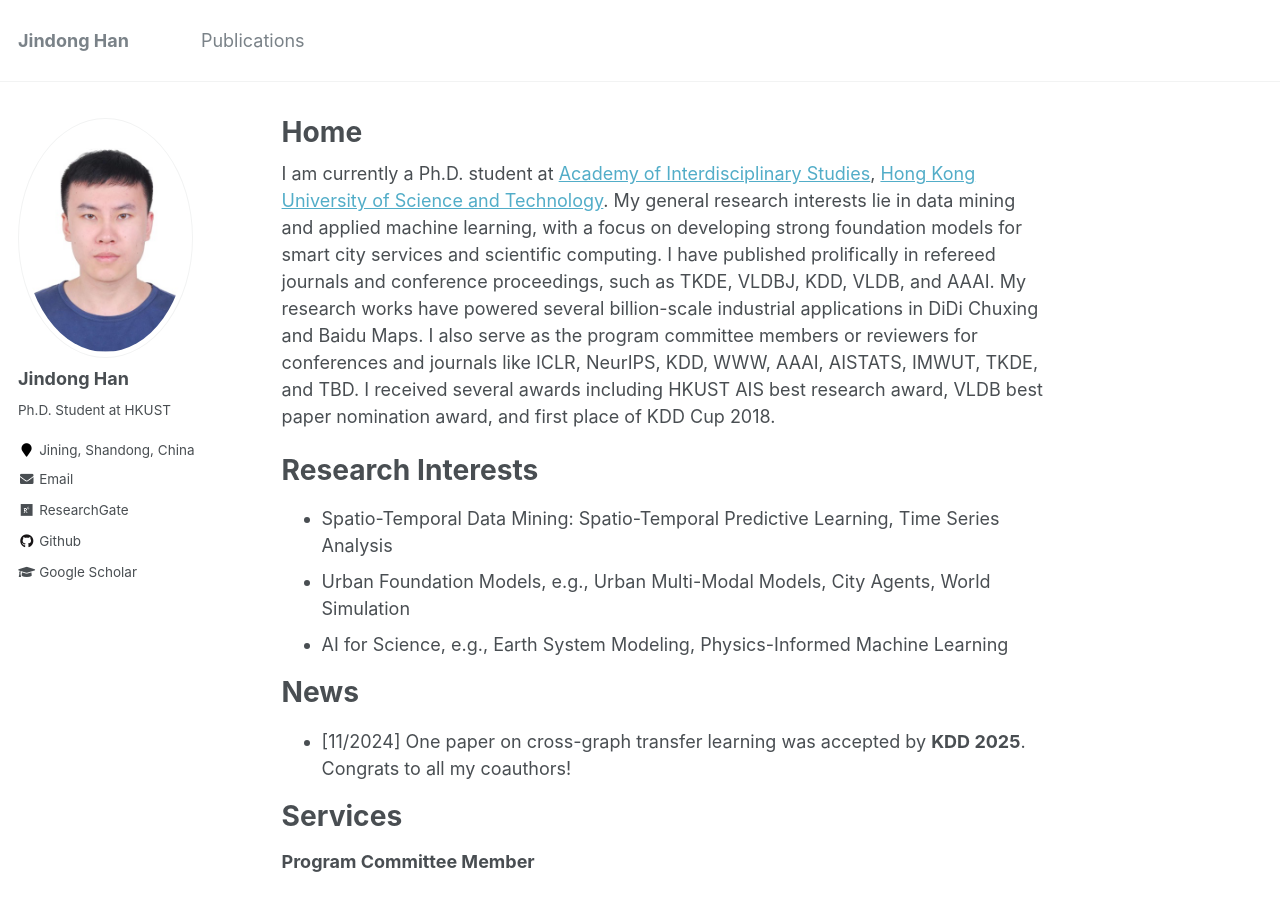
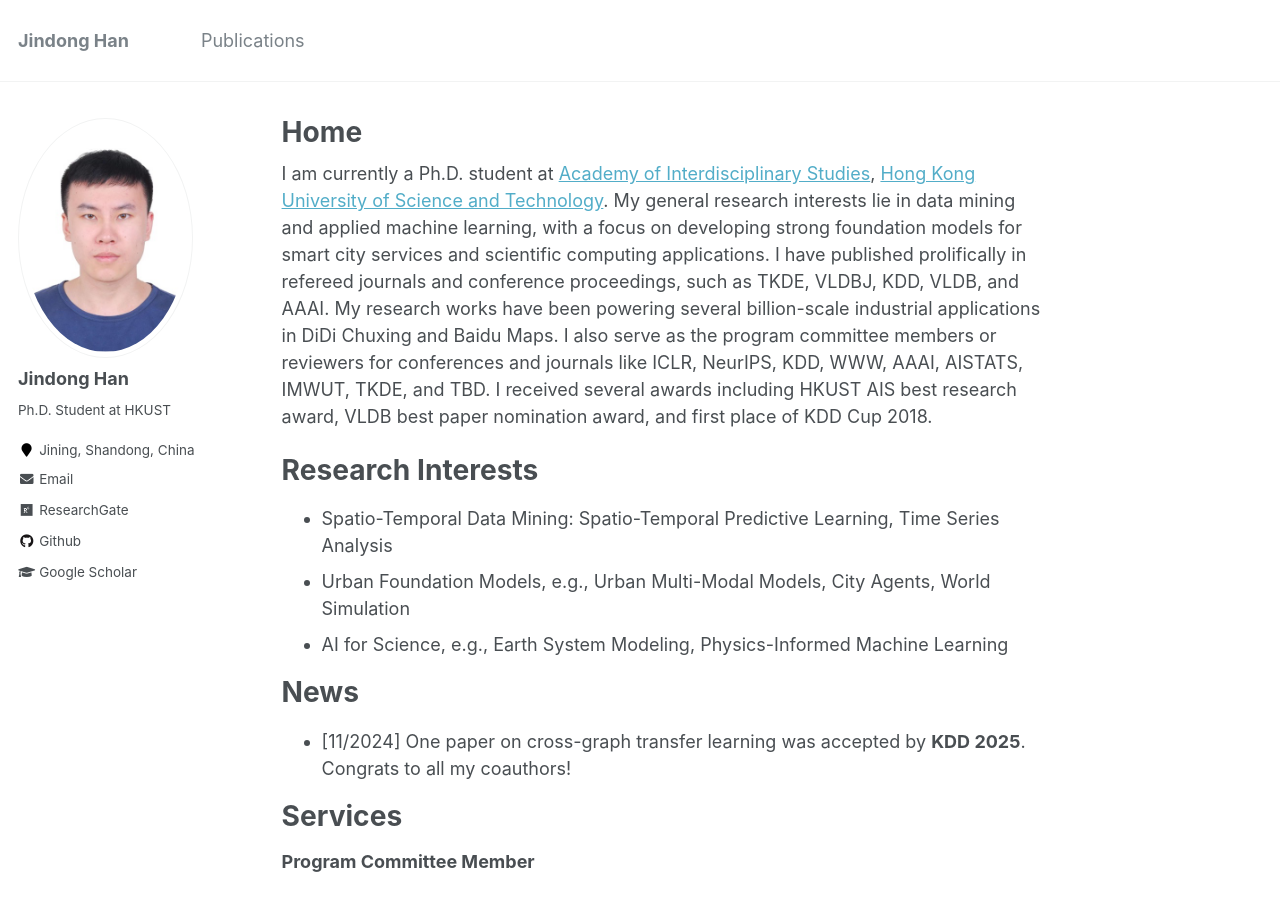
Before and after one commit to jhanao-hkust/jhanao-hkust.github.io, a Jekyll site: the page built from _pages/about.md, in a window 1280 px wide and 900 px high. Built offline with Jekyll 4.4.1, drawn with Linux system fonts in a browser that asks for light colours.

Commit message:
Update about.md

```diff
--- a/_pages/about.md
+++ b/_pages/about.md
@@ -8,7 +8,7 @@ redirect_from:
   - /about.html
 ---
 
-I am currently a Ph.D. student at [Academy of Interdisciplinary Studies](https://ais.hkust.edu.hk/), [Hong Kong University of Science and Technology](https://hkust.edu.hk/). My general research interests lie in data mining and applied machine learning, with a focus on developing strong foundation models for smart city services and scientific computing. I have published prolifically in refereed journals and conference proceedings, such as TKDE, VLDBJ, KDD, VLDB, and AAAI. My research works have powered several billion-scale industrial applications in DiDi Chuxing and Baidu Maps. I also serve as the program committee members or reviewers for conferences and journals like ICLR, NeurIPS, KDD, WWW, AAAI, AISTATS, IMWUT, TKDE, and TBD. I received several awards including HKUST AIS best research award, VLDB best paper nomination award, and first place of KDD Cup 2018.
+I am currently a Ph.D. student at [Academy of Interdisciplinary Studies](https://ais.hkust.edu.hk/), [Hong Kong University of Science and Technology](https://hkust.edu.hk/). My general research interests lie in data mining and applied machine learning, with a focus on developing strong foundation models for smart city services and scientific computing applications. I have published prolifically in refereed journals and conference proceedings, such as TKDE, VLDBJ, KDD, VLDB, and AAAI. My research works have been powering several billion-scale industrial applications in DiDi Chuxing and Baidu Maps. I also serve as the program committee members or reviewers for conferences and journals like ICLR, NeurIPS, KDD, WWW, AAAI, AISTATS, IMWUT, TKDE, and TBD. I received several awards including HKUST AIS best research award, VLDB best paper nomination award, and first place of KDD Cup 2018.
 
 # Research Interests
 * Spatio-Temporal Data Mining: Spatio-Temporal Predictive Learning, Time Series Analysis
```
